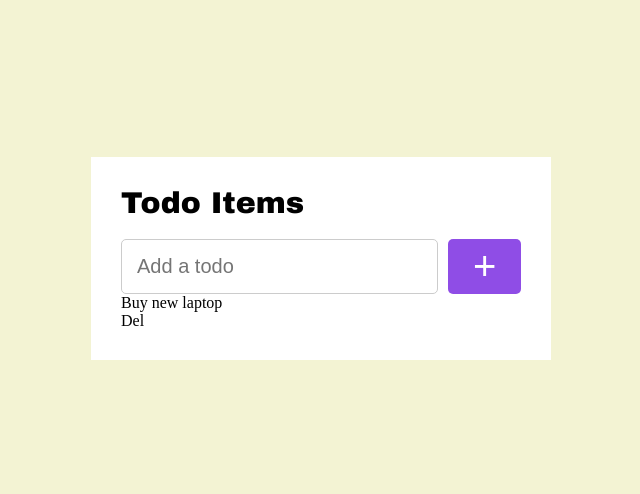
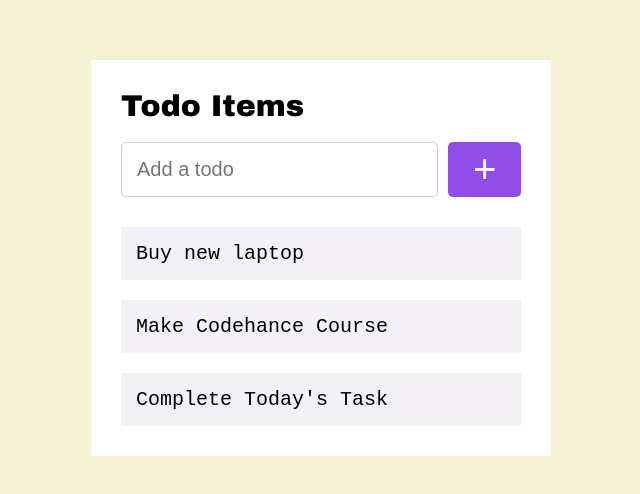
Before and after one commit to Jab90/todo-appf, a React (Vite) app: page / in a window 1280 px wide. Shown: the part 150-644 px from the top of the page, without its empty margins (319-959 px from the left). Built offline with nearby package versions, Linux system fonts and the light colour scheme.

Commit message:
Added Task List

```diff
--- a/src/components/list_todo/ListTodo.jsx
+++ b/src/components/list_todo/ListTodo.jsx
@@ -8,6 +8,16 @@ export default function ListTodo() {
         <div className='listTodo__item'>Buy new laptop</div>
         <div className='listTodo__delete'>Del</div>
       </div>
+
+      <div className='listTodo__row'>
+        <div className='listTodo__item'>Make Codehance Course</div>
+        <div className='listTodo__delete'>Del</div>
+      </div>
+
+      <div className='listTodo__row'>
+        <div className='listTodo__item'>Complete Today's Task</div>
+        <div className='listTodo__delete'>Del</div>
+      </div>
     </div>
   )
 }
--- a/src/components/list_todo/ListTodo.scss
+++ b/src/components/list_todo/ListTodo.scss
@@ -0,0 +1,35 @@
+.listTodo {
+  margin-top: 30px;
+  &__row{
+    display: flex;
+    margin-bottom: 20px;
+  }
+
+  &__row:last-child{
+    margin-bottom: 0;
+  }
+
+  &__item{
+    background-color: #f3f1f5;
+    padding: 15px;
+    font-size: 20px;
+    font-family: 'Courier New', Courier, monospace;
+    flex-grow: 1;
+
+  }
+  &__delete{
+    background-color: red;
+    border: none;
+    color: white;
+    padding: 15px;
+    font-size: 20px;
+    font-family: 'Courier New', Courier, monospace;
+    cursor: pointer;
+    display: none;
+  }
+
+  &__row:hover &__delete{
+    display: block;
+  }
+
+}
```
